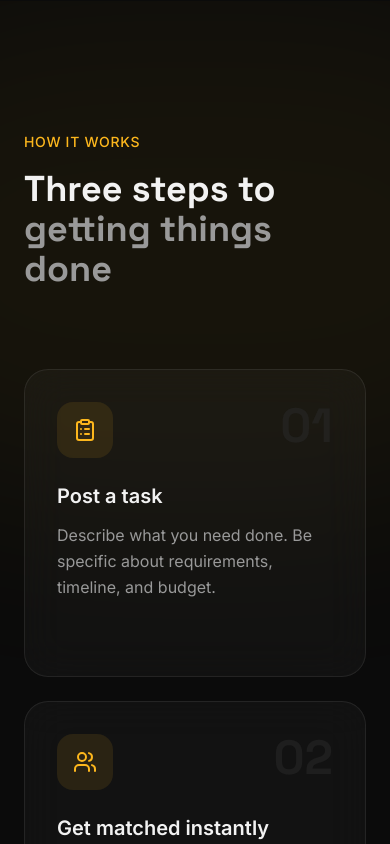
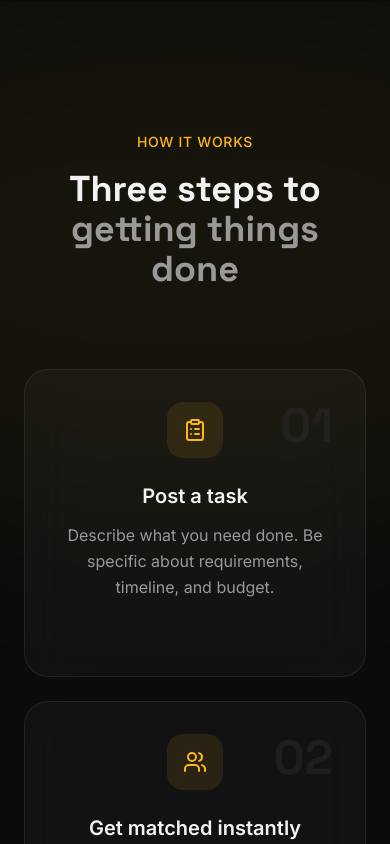
Before and after one commit to george-vpr/zypzo-site, a Next.js app: page / in a window 390 px wide. Shown: the part 8080-8924 px from the top of the page. Built offline with nearby package versions, Linux system fonts and the light colour scheme.

Commit message:
Update how-it-works.tsx

```diff
--- a/components/landing/how-it-works.tsx
+++ b/components/landing/how-it-works.tsx
@@ -36,12 +36,13 @@ export function HowItWorks() {
 
       <div className="relative mx-auto max-w-7xl px-6 lg:px-8">
         {/* Section header */}
+        {/* Added text-center for mobile, md:text-left for desktop */}
         <motion.div
           initial={{ opacity: 0, y: 30 }}
           whileInView={{ opacity: 1, y: 0 }}
           viewport={{ once: true }}
           transition={{ duration: 0.6 }}
-          className="mb-20"
+          className="mb-20 text-center md:text-left"
         >
           <span className="text-sm font-medium uppercase tracking-wider text-yellow-400">
             How it works
@@ -63,9 +64,11 @@ export function HowItWorks() {
               viewport={{ once: true }}
               transition={{ duration: 0.5, delay: index * 0.1 }}
             >
-              <div className="glass-card group relative h-full rounded-3xl p-8 transition-all duration-300 hover:border-yellow-400/30 hover:bg-yellow-400/5">
+              {/* Added text-center for mobile, md:text-left for desktop */}
+              <div className="glass-card group relative h-full rounded-3xl p-8 transition-all duration-300 hover:border-yellow-400/30 hover:bg-yellow-400/5 text-center md:text-left">
                 {/* Number badge */}
-                <div className="mb-6 inline-flex items-center justify-center rounded-2xl bg-yellow-400/10 p-4">
+                {/* Added mx-auto for mobile, md:mx-0 for desktop */}
+                <div className="mb-6 inline-flex items-center justify-center rounded-2xl bg-yellow-400/10 p-4 mx-auto md:mx-0">
                   <step.icon className="h-6 w-6 text-yellow-400" />
                 </div>
 
@@ -83,7 +86,8 @@ export function HowItWorks() {
                 </p>
 
                 {/* Hover indicator */}
-                <div className="mt-6 flex items-center gap-2 text-sm font-medium text-yellow-400 opacity-0 transition-opacity group-hover:opacity-100">
+                {/* Added justify-center for mobile, md:justify-start for desktop */}
+                <div className="mt-6 flex items-center gap-2 text-sm font-medium text-yellow-400 opacity-0 transition-opacity group-hover:opacity-100 justify-center md:justify-start">
                   Learn more
                   <svg
                     className="h-4 w-4"
```
